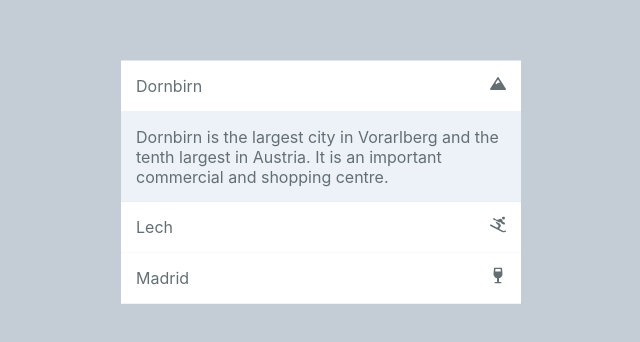
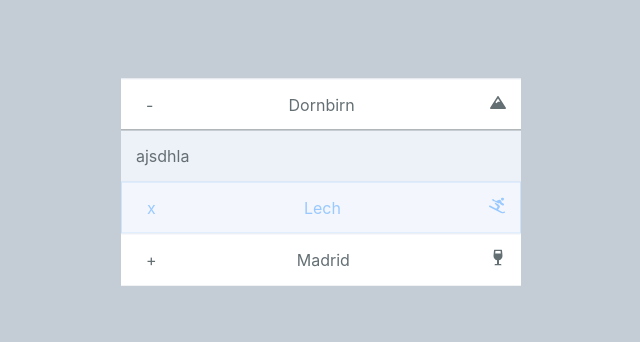
Before and after one commit to cassidoo/accordion, a React (Create React App) app: page / in a window 1280 px wide. Shown: the part 218-560 px from the top of the page, without its empty margins (319-959 px from the left). Built offline with nearby package versions, Linux system fonts and the light colour scheme.

Commit message:
Compound component refactor

```diff
--- a/src/App.js
+++ b/src/App.js
@@ -1,4 +1,4 @@
-import React, { Fragment, useState } from "react";
+import React, { Fragment, useState, createContext, useContext } from "react";
 import { FaMountain, FaSkiing, FaWineGlassAlt } from "react-icons/fa";
 import "./App.scss";
 
@@ -9,7 +9,7 @@
       {data.map((tab, index) => {
         const isActive = index === activeIndex;
         return (
-          <Fragment key={index}>
+          <div data-section key={index}>
             <div
               data-panel-title
               className={isActive ? "expanded" : ""}
@@ -18,44 +18,98 @@
               <span>{tab.label}</span>
               <span>{tab.icon}</span>
             </div>
-            <div
-              data-panel-content
-              className={isActive ? "expanded" : ""}
-              onClick={() => setActiveIndex(index)}
-            >
-              {tab.content}
-            </div>
-          </Fragment>
+          </div>
         );
       })}
     </div>
   );
 }
 
+let AccordionContext = createContext();
+let AwarenessContext = createContext();
+
+function AccordionCC({ children }) {
+  let [activeIndex, setActiveIndex] = useState(0);
+  return (
+    <AccordionContext.Provider value={{ activeIndex, setActiveIndex }}>
+      <div data-accordion>
+        {children.map((child, index) => {
+          return (
+            <AwarenessContext.Provider
+              key={`section-${index}`}
+              value={{ index }}
+            >
+              {child}
+            </AwarenessContext.Provider>
+          );
+        })}
+      </div>
+    </AccordionContext.Provider>
+  );
+}
+
+let SectionContext = createContext();
+
+function Section({ children, disabled }) {
+  return (
+    <SectionContext.Provider value={{ disabled }}>
+      <div data-section>{children}</div>
+    </SectionContext.Provider>
+  );
+}
+
+function Title({ children }) {
+  let { activeIndex, setActiveIndex } = useContext(AccordionContext);
+  let { index } = useContext(AwarenessContext);
+  let isActive = index === activeIndex;
+  let { disabled } = useContext(SectionContext);
+  return (
+    <div
+      data-panel-title
+      onClick={() => {
+        if (!disabled) setActiveIndex(index);
+      }}
+      className={disabled ? "disabled" : isActive ? "expanded" : ""}
+    >
+      {children}
+    </div>
+  );
+}
+
+function Content({ children }) {
+  let { index } = useContext(AwarenessContext);
+  let { activeIndex } = useContext(AccordionContext);
+  let isActive = index === activeIndex;
+  return (
+    <div data-panel-content className={isActive ? "expanded" : ""}>
+      {children}
+    </div>
+  );
+}
+
 function App() {
-  const data = [
-    {
-      label: "Dornbirn",
-      icon: <FaMountain />,
-      content:
-        "Dornbirn is the largest city in Vorarlberg and the tenth largest in Austria. It is an important commercial and shopping centre."
-    },
-    {
-      label: "Lech",
-      icon: <FaSkiing />,
-      content:
-        "Lech am Arlberg is a mountain village and an exclusive ski resort in the Bludenz district in the Austrian state of Vorarlberg on the banks of the river Lech."
-    },
-    {
-      label: "Madrid",
-      icon: <FaWineGlassAlt />,
-      content: "Madrid is the capital and most populous city of Spain."
-    }
-  ];
-
   return (
     <div className="App">
-      <Accordion data={data} />
+      <AccordionCC>
+        <Section>
+          <Title>
+            Dornbirn <FaMountain />
+          </Title>
+          <Content>ajsdhla</Content>
+        </Section>
+        <Section disabled>
+          <Title>
+            Lech <FaSkiing />
+          </Title>
+          <Content>ajsdhla</Content>
+        </Section>
+        <Section>
+          <Title>
+            Madrid <FaWineGlassAlt />
+          </Title>
+          <Content>ajsdhla</Content>
+        </Section>
+      </AccordionCC>
     </div>
   );
 }
--- a/src/App.scss
+++ b/src/App.scss
@@ -14,13 +14,40 @@
 [data-panel-title] {
   display: flex;
   justify-content: space-between;
-  padding: 15px;
+  padding: 15px 15px 15px 25px;
   background: white;
+  border-top: 1px solid #edf2f8;
   border-bottom: 1px solid white;
+  cursor: pointer;
   transition: border 1s;
+
+  &::before {
+    display: inline;
+    content: "+";
+  }
 
   &:hover {
     border-bottom: 1px solid #646f74;
+  }
+
+  &.expanded {
+    border-bottom: 1px solid #646f74;
+    &::before {
+      content: "-";
+    }
+  }
+
+  &.disabled {
+    background: #f3f6fc;
+    color: #99c9ff;
+    border: 1px solid #cee4fd;
+    cursor: not-allowed;
+    &::before {
+      content: "x";
+    }
+    &:hover {
+      border-bottom: 1px solid #cee4fd;
+    }
   }
 }
 
@@ -37,5 +64,6 @@
     height: auto;
     padding: 15px;
     font-size: 1em;
+    border-bottom: 1px solid #edf2f8;
   }
 }
```
Also changed, not shown: src/App.refactored.js (added, +63 -0 lines).
